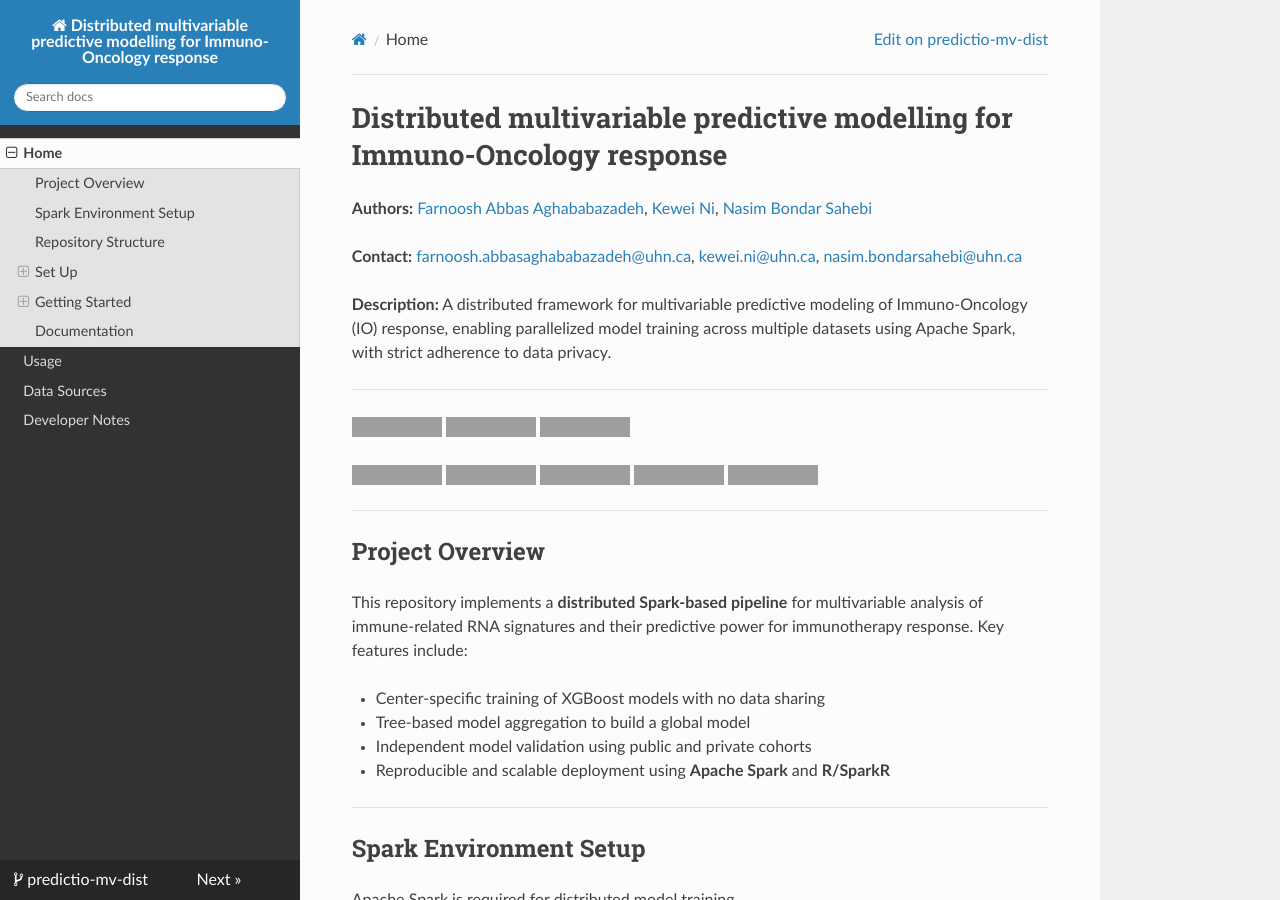
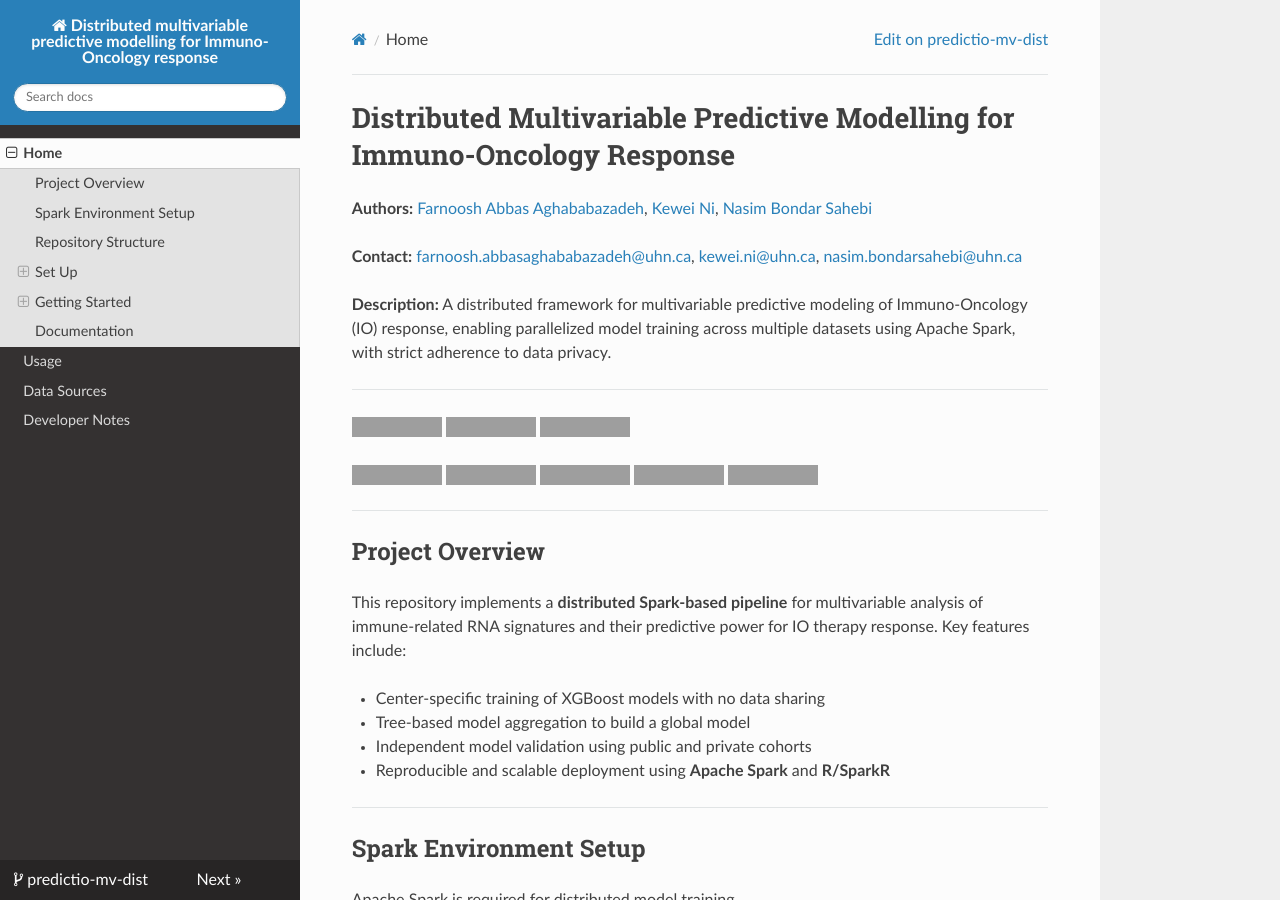
Before and after one commit to bhklab/PredictIO-MV-Dist, an MkDocs documentation site: the page built from docs/README.md, in a window 1280 px wide and 900 px high, cut to the strip 0-900 px from the top of the window. Built offline with MkDocs 1.6.1, drawn with Linux system fonts in a browser that asks for light colours; nearby versions of some CDN libraries; some of the changed text lies outside the part shown; grey boxes are pictures that could not be loaded.

Commit message:
update file and add more details

````diff
--- a/docs/README.md
+++ b/docs/README.md
@@ -1,4 +1,4 @@
-# Distributed multivariable predictive modelling for Immuno-Oncology response
+# Distributed Multivariable Predictive Modelling for Immuno-Oncology Response
 
 **Authors:** [Farnoosh Abbas Aghababazadeh](https://github.com/RibaA), [Kewei Ni](https://github.com/Nicole9801), [Nasim Bondar Sahebi](https://github.com/sogolsahebi)
 
@@ -22,7 +22,7 @@
 
 ## Project Overview
 
-This repository implements a **distributed Spark-based pipeline** for multivariable analysis of immune-related RNA signatures and their predictive power for immunotherapy response. Key features include:
+This repository implements a **distributed Spark-based pipeline** for multivariable analysis of immune-related RNA signatures and their predictive power for IO therapy response. Key features include:
 
 - Center-specific training of XGBoost models with no data sharing
 - Tree-based model aggregation to build a global model
@@ -79,13 +79,15 @@
 ├── pixi.toml            # Pixi environment specification
 └── README.md            # Project overview and setup instructions
 ```
+
+---
+
 ## Set Up
 
 ### Prerequisites
 
 Pixi is required to run this project.
 If you haven't installed it yet, [follow these instructions](https://pixi.sh/latest/)
-
 
 ---
 
@@ -94,13 +96,15 @@
 ### Clone and Run
 
 ```bash
-git clone git@github.com:bhklab/PredictIO-MV-Dist.git
+git clone https://github.com/bhklab/PredictIO-MV-Dist.git
 cd PredictIO-MV-Dist
+```
 
 ---
 
 ## Documentation
+
 Full documentation will be available in the `docs/` folder or via published GitHub Pages.
 
 For data download and processing, please refer to the univariable repository:
-🔗 [https://github.com/bhklab/PredictIO-MV-Dist](https://github.com/bhklab/PredictIO-MV-Dist)
+🔗 [https://github.com/bhklab/PredictIO-UV-Dist](https://github.com/bhklab/PredictIO-UV-Dist)
````
